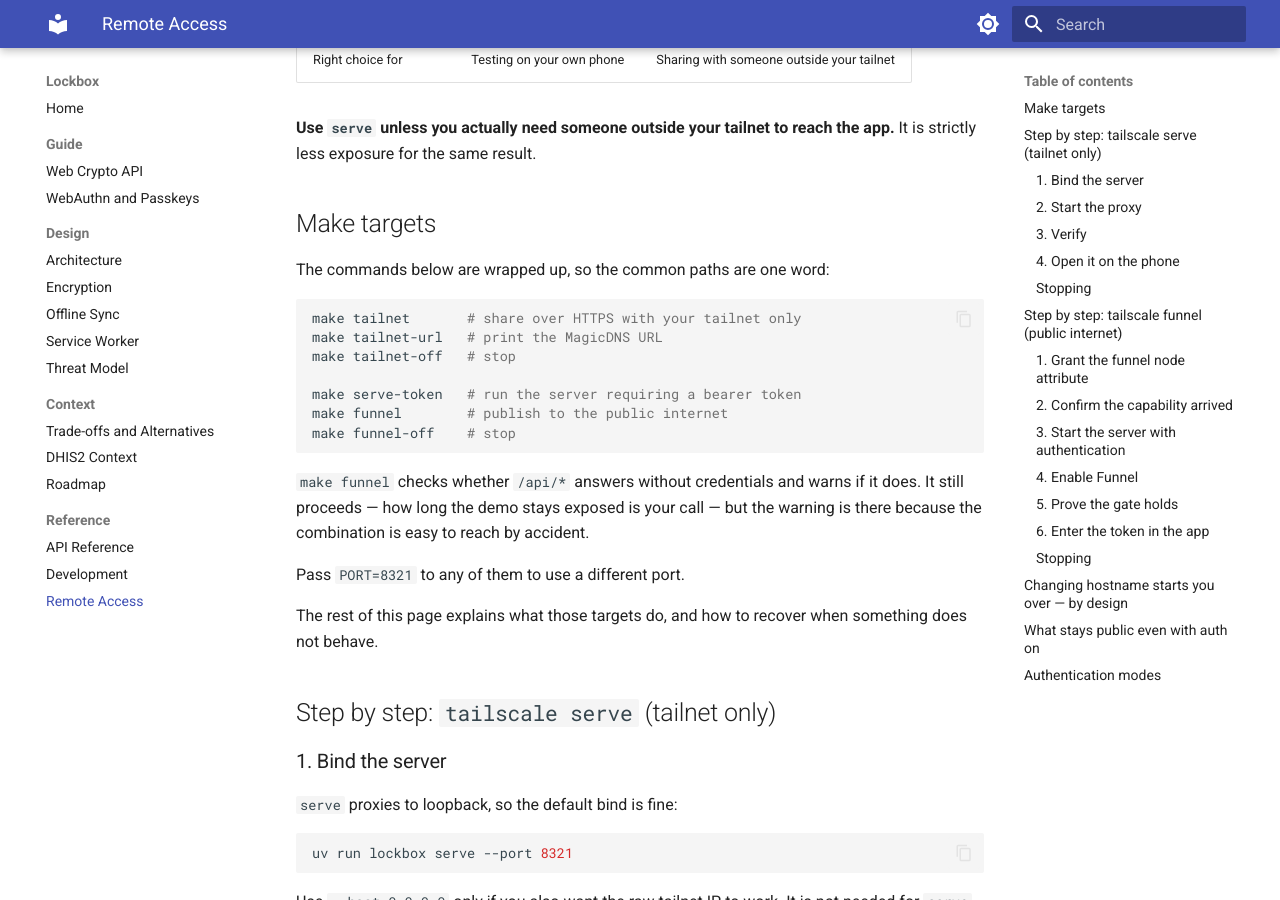
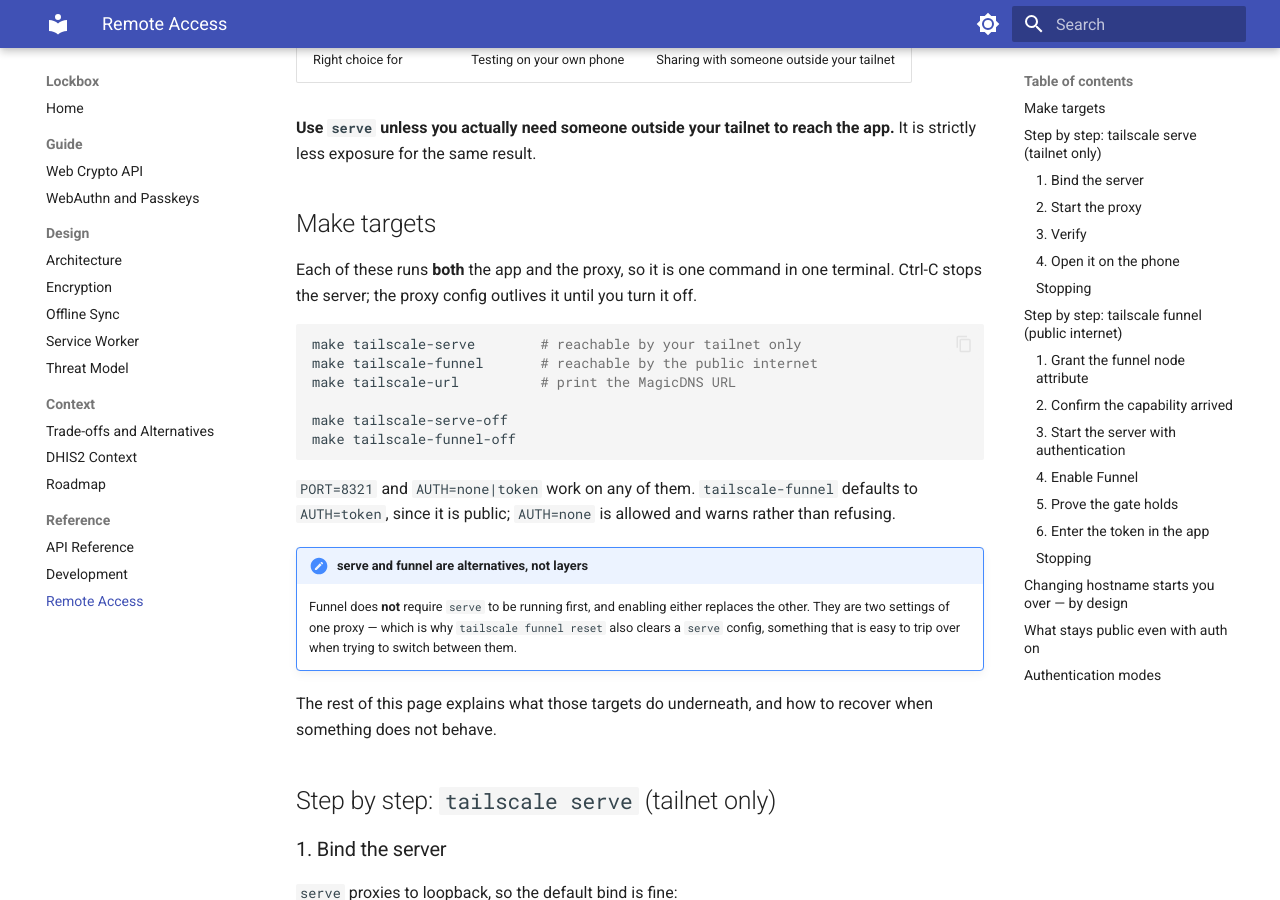
Before and after one commit to mortenoh/lockbox, an MkDocs documentation site: the page built from docs/reference/remote-access.md, in a window 1280 px wide and 900 px high, scrolled down 653 px. Built offline with MkDocs 1.6.1 and Material for MkDocs 9.7.7, drawn with Linux system fonts in a browser that asks for light colours.

Commit message:
Make the Tailscale targets one command, and name them after the CLI
Two problems with the previous version.

Sharing took two terminals: 'make serve' blocks, so the proxy had to be set up
separately with nothing tying them together. Tailscale's proxy is a background
daemon setting rather than a process, so each target now configures it first and
then runs the server in the foreground - one command, and Ctrl-C stops the thing
you started.

And 'make tailnet' did not say whether it meant serve or funnel. The targets are
now named after the CLI verbs they wrap, and the help explains the relationship
that caused the confusion: serve and funnel are two settings of one proxy, not
layers. Funnel does not require serve first, and enabling either replaces the
other - which is also why 'funnel reset' clears a serve config, noted where
someone switching between them will hit it.

  make tailscale-serve     tailnet only
  make tailscale-funnel    public, defaults to AUTH=token
  make tailscale-url
  make tailscale-serve-off / tailscale-funnel-off

AUTH is a variable, so the public target requires a token by default while
still allowing AUTH=none with a warning rather than a refusal.

````diff
--- a/docs/reference/remote-access.md
+++ b/docs/reference/remote-access.md
@@ -26,26 +26,31 @@
 
 ## Make targets
 
-The commands below are wrapped up, so the common paths are one word:
+Each of these runs **both** the app and the proxy, so it is one command in one
+terminal. Ctrl-C stops the server; the proxy config outlives it until you turn
+it off.
 
 ```bash
-make tailnet       # share over HTTPS with your tailnet only
-make tailnet-url   # print the MagicDNS URL
-make tailnet-off   # stop
+make tailscale-serve        # reachable by your tailnet only
+make tailscale-funnel       # reachable by the public internet
+make tailscale-url          # print the MagicDNS URL
 
-make serve-token   # run the server requiring a bearer token
-make funnel        # publish to the public internet
-make funnel-off    # stop
+make tailscale-serve-off
+make tailscale-funnel-off
 ```
 
-`make funnel` checks whether `/api/*` answers without credentials and warns if
-it does. It still proceeds — how long the demo stays exposed is your call — but
-the warning is there because the combination is easy to reach by accident.
+`PORT=8321` and `AUTH=none|token` work on any of them. `tailscale-funnel`
+defaults to `AUTH=token`, since it is public; `AUTH=none` is allowed and warns
+rather than refusing.
 
-Pass `PORT=8321` to any of them to use a different port.
+!!! note "serve and funnel are alternatives, not layers"
+    Funnel does **not** require `serve` to be running first, and enabling either
+    replaces the other. They are two settings of one proxy — which is why
+    `tailscale funnel reset` also clears a `serve` config, something that is
+    easy to trip over when trying to switch between them.
 
-The rest of this page explains what those targets do, and how to recover when
-something does not behave.
+The rest of this page explains what those targets do underneath, and how to
+recover when something does not behave.
 
 ## Step by step: `tailscale serve` (tailnet only)
 
````
Also changed, not shown: 1 other file.
